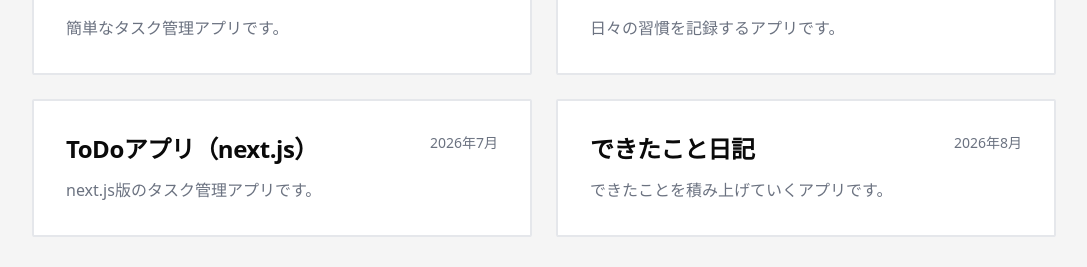
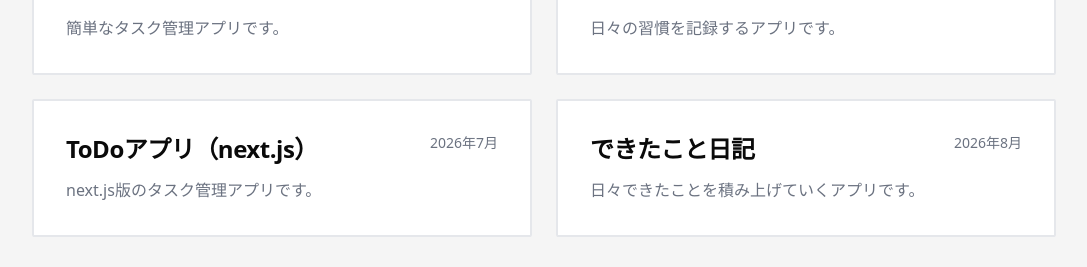
Before and after one commit to sanbay3/san_bay3_portfolio, a Next.js app: page / in a window 1280 px wide. Shown: the part 3343-3610 px from the top of the page, without its empty margins (96-1183 px from the left). Built offline with nearby package versions, Linux system fonts and the light colour scheme.

Commit message:
change description

```diff
--- a/components/Projects.tsx
+++ b/components/Projects.tsx
@@ -61,7 +61,7 @@
     },
     {
       title: 'できたこと日記',
-      description: 'できたことを積み上げていくアプリです。',
+      description: '日々できたことを積み上げていくアプリです。',
       link: 'https://dekita-diary.pages.dev/',
       date: '2026年8月',
     },
```
Also changed, not shown: .claude/settings.json (added).
